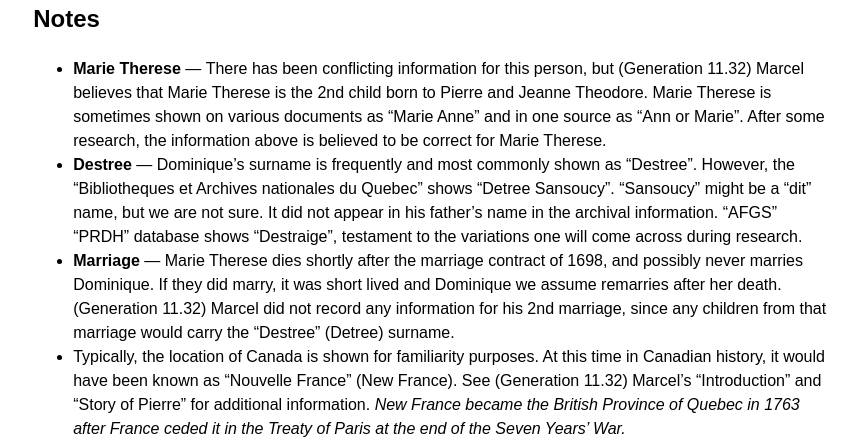
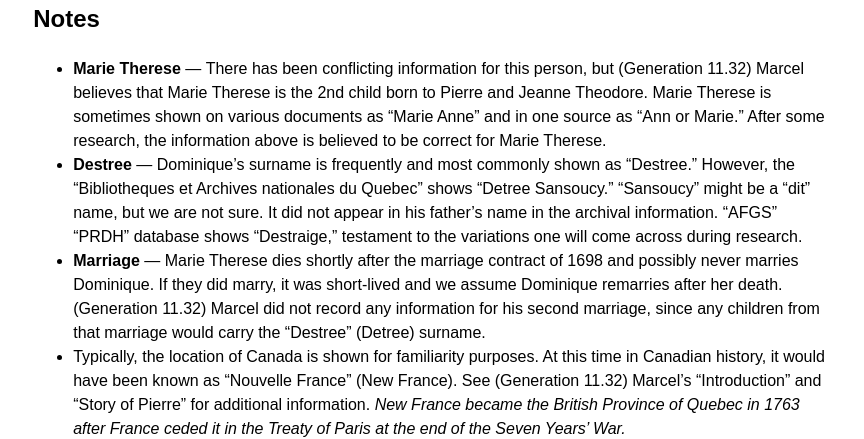
Before and after one commit to highchair/hogue-family-ancestry, a Jekyll site: the page built from _people/1682-m-therese-hogue.md, in a window 1280 px wide. Shown: the part 832-1271 px from the top of the page, without its empty margins (18-882 px from the left). Built offline with Jekyll 4.4.1, drawn with Linux system fonts in a browser that asks for light colours.

Commit message:
Update 1682-m-therese-hogue.md

```diff
--- a/_people/1682-m-therese-hogue.md
+++ b/_people/1682-m-therese-hogue.md
@@ -40,7 +40,7 @@ partners:
 
 ## Notes
 
-+ **Marie Therese** — There has been conflicting information for this person, but (Generation 11.32) Marcel believes that Marie Therese is the 2nd child born to Pierre and Jeanne Theodore. Marie Therese is sometimes shown on various documents as “Marie Anne” and in one source as “Ann or Marie”. After some research, the information above is believed to be correct for Marie Therese.
-+ **Destree** — Dominique’s surname is frequently and most commonly shown as “Destree”. However, the “Bibliotheques et Archives nationales du Quebec” shows “Detree Sansoucy”. “Sansoucy” might be a “dit” name, but we are not sure. It did not appear in his father’s name in the archival information. “AFGS” “PRDH” database shows “Destraige”, testament to the variations one will come across during research.
-+ **Marriage** — Marie Therese dies shortly after the marriage contract of 1698, and possibly never marries Dominique. If they did marry, it was short lived and Dominique we assume remarries after her death. (Generation 11.32) Marcel did not record any information for his 2nd marriage, since any children from that marriage would carry the “Destree” (Detree) surname.
++ **Marie Therese** — There has been conflicting information for this person, but (Generation 11.32) Marcel believes that Marie Therese is the 2nd child born to Pierre and Jeanne Theodore. Marie Therese is sometimes shown on various documents as “Marie Anne” and in one source as “Ann or Marie.” After some research, the information above is believed to be correct for Marie Therese.
++ **Destree** — Dominique’s surname is frequently and most commonly shown as “Destree.” However, the “Bibliotheques et Archives nationales du Quebec” shows “Detree Sansoucy.” “Sansoucy” might be a “dit” name, but we are not sure. It did not appear in his father’s name in the archival information. “AFGS” “PRDH” database shows “Destraige,” testament to the variations one will come across during research.
++ **Marriage** — Marie Therese dies shortly after the marriage contract of 1698 and possibly never marries Dominique. If they did marry, it was short-lived and we assume Dominique remarries after her death. (Generation 11.32) Marcel did not record any information for his second marriage, since any children from that marriage would carry the “Destree” (Detree) surname.
 + Typically, the location of Canada is shown for familiarity purposes. At this time in Canadian history, it would have been known as “Nouvelle France” (New France). See (Generation 11.32) Marcel’s “Introduction” and “Story of Pierre” for additional information. _New France became the British Province of Quebec in 1763 after France ceded it in the Treaty of Paris at the end of the Seven Years’ War._
```
